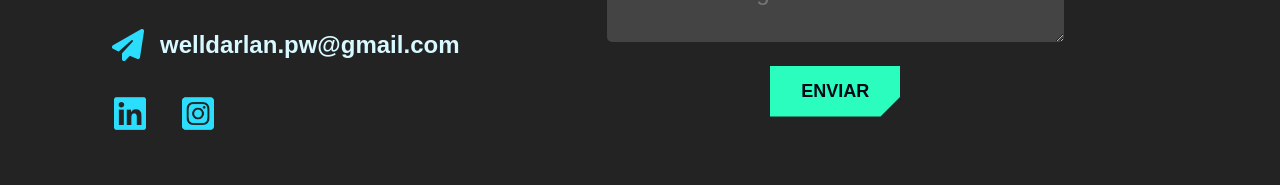
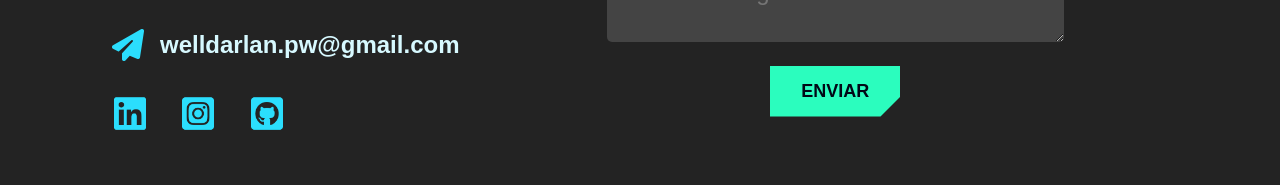
Before and after one commit to WelligthonDarlan/portifolio, a plain HTML site: page index.html in a window 1280 px wide. Shown: the part 3649-3834 px from the top of the page. Drawn offline with Linux system fonts and the light colour scheme.

Commit message:
Alteração github

```diff
--- a/index.html
+++ b/index.html
@@ -135,6 +135,7 @@
                         <div class="iconSocialMedia">
                             <a href="https://www.linkedin.com/in/welligthon-paluchowski/" target="_blank"><img src="./images/linkedin.png" alt="linkedin" class="inconContact"></a>
                             <a href="https://www.instagram.com/well_ligth_on/" target="_blank"><img src="./images/instagram.png" alt="instagram" class="inconContact"></a>
+                            <a href="https://github.com/WelligthonDarlan" target="_blank"><img src="./images/square-github.png" alt="square-github.png"  class="inconContact"></a>
                         </div>
                     </div>
                     <div class="contactRight">
```
Also changed, not shown: images/square-github.png (added).
